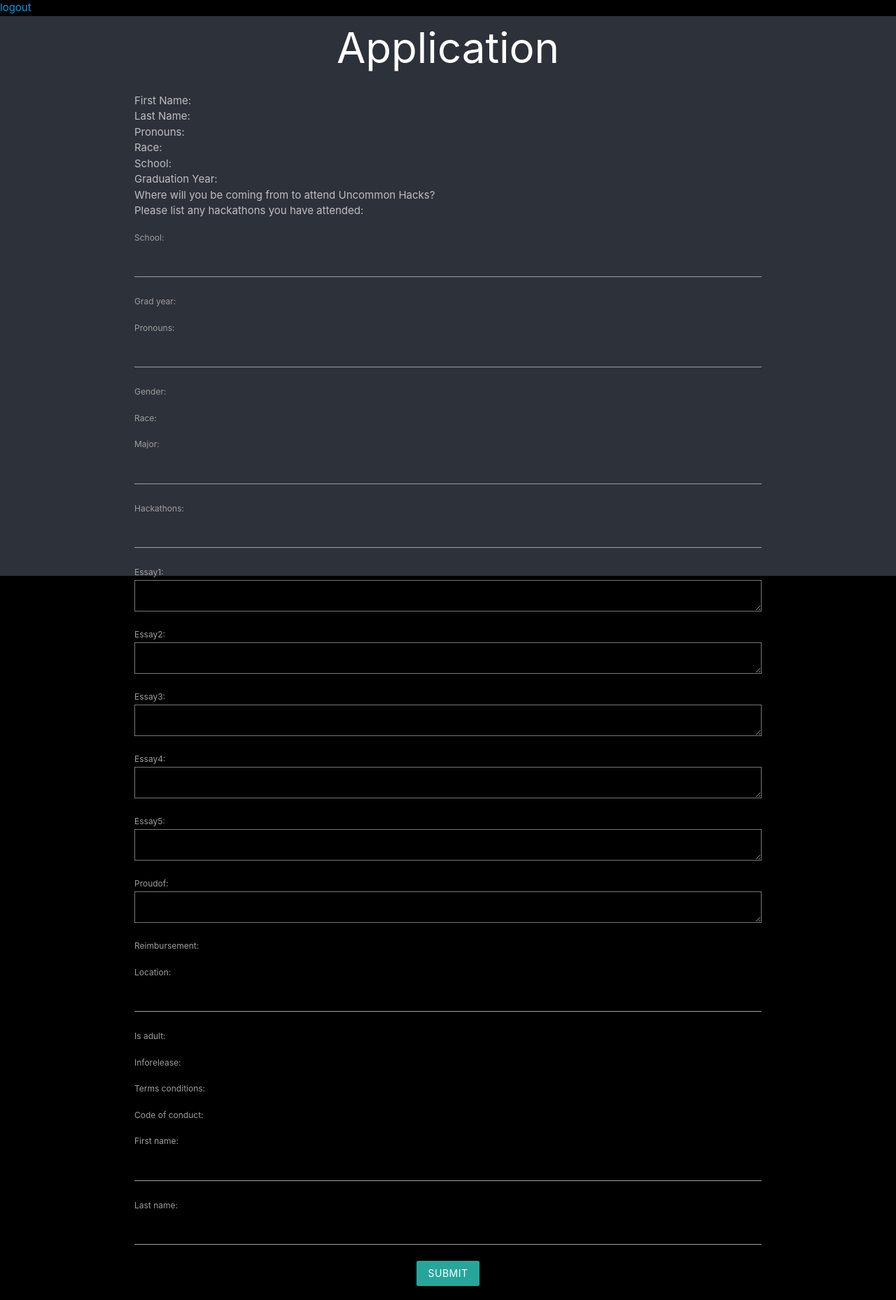
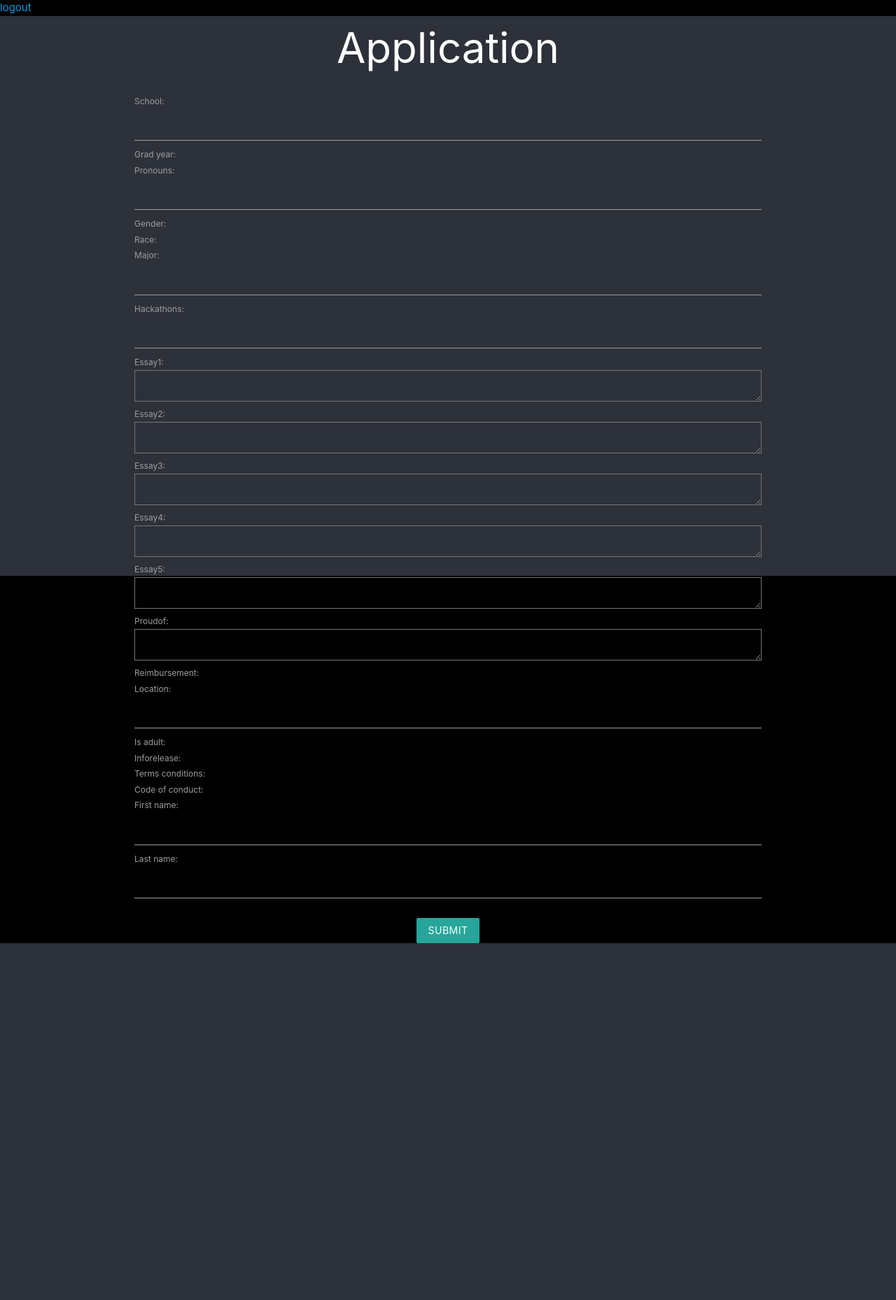
Before and after one commit to uncommonhacks/reg, a Django app: page /apply/ in a window 1280 px wide. Shown: the whole page at 70% size. After the commit the page ends 1348 px from the top, so only its background shows below. Run offline with Django 3.2, Linux system fonts and the light colour scheme; a user stored in the database is signed in; tables that the repository leaves empty hold one stand-in row (values such as "Sample post"); some libraries are stand-ins or nearby versions.

Commit message:
front end progress

```diff
--- a/templates/django_registration/activation_complete.html
+++ b/templates/django_registration/activation_complete.html
@@ -1,7 +1,7 @@
 {% extends "base.html" %}
 
 {% block title %}
-<title>Account Activated | Uncommon Hacks Registration</title>
+<title>Account Activatedn</title>
 {% endblock %}
 
 {% block content %}
--- a/templates/django_registration/activation_failed.html
+++ b/templates/django_registration/activation_failed.html
@@ -1,7 +1,7 @@
 {% extends "base.html" %}
 
 {% block title %}
-<title>Account Not Activated | Uncommon Hacks Registration</title>
+<title>Account Not Activated</title>
 {% endblock %}
 
 {% block content %}
--- a/templates/django_registration/registration_complete.html
+++ b/templates/django_registration/registration_complete.html
@@ -1,7 +1,7 @@
 {% extends "base.html" %}
 
 {% block title %}
-<title>Register | Uncommon Hacks Registration</title>
+<title>Register</title>
 {% endblock %}
 
 {% block content %}
--- a/templates/in_app/application.html
+++ b/templates/in_app/application.html
@@ -13,44 +13,24 @@
     <form method="post" novalidate>
       {% csrf_token %}
       <div class="row">
-	<div class="field">First Name:</div>
-	{{ form.first_name }}
-	<div class="error">{{ form.first_name.errors }}</div>
-
-	<div class="field">Last Name:</div>
-	{{ form.last_name }}
-	<div class="error">{{ form.last_name.errors }}</div>
-
-	<div class="field">Pronouns:</div>
-	{{ form.pronouns }}
-	<div class="error">{{ form.pronouns.errors }}</div>
-
-	<div class="field">Race:</div>
-	{{ form.race }}
-	<div class="error">{{ form.race.errors }}</div>
-
-	<div class="field">School:</div>
-	{{ form.school }}
-	<div class="error">{{ form.school.errors }}</div>
-
-	<div class="field">Graduation Year:</div>
-	{{ form.grad_year }}
-	<div class="error">{{ form.grad_year.errors }}</div>
-
-	<div class="field">Where will you be coming from to attend Uncommon Hacks?</div>
-	{{ form.location }}
-	<div class="error">{{ form.location.errors }}</div>
-
-	<div class="field">Please list any hackathons you have attended:</div>
-	{{ form.hackathons }}
-	<div class="error">{{ form.hackathons.errors }}
-
-	<div class="field">
-
-
-
+	<div class="error">
+	  {% for error in form.source.errors%}
+	  {{ error }}<br/>
+	  {% endfor %}
+	  {% for error in form.non_field_errors %}
+	  {{ error }}<br/>
+	  {% endfor %}
+	</div>
+	{% for field in form.visible_fields %}
+	<div class="field-label">{{ field.label_tag }}</div>
+	<div class="field">{{ field }}</div>
+	<div class="error">
+          {% for error in field.errors %}
+          {{ error }}<br/>
+          {% endfor %}
+	</div>
+	{% endfor %}
       </div>
-      {{ form }}
       <div class="row center-align">
 	<input class="btn btn-default btn-lg" value="Submit" type="submit"/>
       </div>
--- a/templates/registration/logged_out.html
+++ b/templates/registration/logged_out.html
@@ -1,7 +1,7 @@
 {% extends "base.html" %}
 
 {% block title %}
-<title>Log Out | Uncommon Hacks Registration</title>
+<title>Log Out</title>
 {% endblock %}
 
 {% block content %}
--- a/templates/registration/password_reset_complete.html
+++ b/templates/registration/password_reset_complete.html
@@ -1,7 +1,7 @@
 {% extends "base.html" %}
 
 {% block title %}
-<title>Change Password | Uncommon Hacks Registration</title>
+<title>Change Password</title>
 {% endblock %}
 
 {% block content %}
@@ -18,6 +18,4 @@
     </div>
   </div>
 </div>
-
-
 {% endblock %}
--- a/templates/registration/password_reset_done.html
+++ b/templates/registration/password_reset_done.html
@@ -1,7 +1,7 @@
 {% extends "base.html" %}
 
 {% block title %}
-<title>Change Password | Uncommon Hacks Registration</title>
+<title>Change Password</title>
 {% endblock %}
 
 {% block content %}
--- a/theapplication/static/materialize/css/style.css
+++ b/theapplication/static/materialize/css/style.css
@@ -20,10 +20,17 @@ html, body {
 
     /* Form Styles */
 
-    .error{
-	color: red;
+    .field-head{
+	color: #bfbfbf;
+	font-size: 1em;
     }
 
     .field{
-	color: #bfbfbf;
+	color: white;
+	font-size: 1em;
     }
+
+    .error{
+	color: red;
+	font-size: 1em;
+    }
--- a/theapplication/views.py
+++ b/theapplication/views.py
@@ -48,7 +48,7 @@ def application(request):
             return redirect('/')
     else:
         form = forms.ApplicationForm()
-    return render(request, 'in_app/application.html', {'form':form.as_p})
+    return render(request, 'in_app/application.html', {'form':form})
 
 @login_required
 def confirmation(request):
@@ -67,4 +67,4 @@ def confirmation(request):
             return redirect('/')
     else:
         form = forms.ConfirmationForm(request.POST)
-    return render(request, 'in_app/confirmation.html', {'form': form.as_p})
+    return render(request, 'in_app/confirmation.html', {'form': form})
```
Also changed, not shown: templates/django_registration/registration_form.html (+18 -17 lines), templates/registration/login.html (+18 -6 lines), templates/registration/password_reset_confirm.html (+23 -16 lines), templates/registration/password_reset_form.html (+20 -14 lines).
